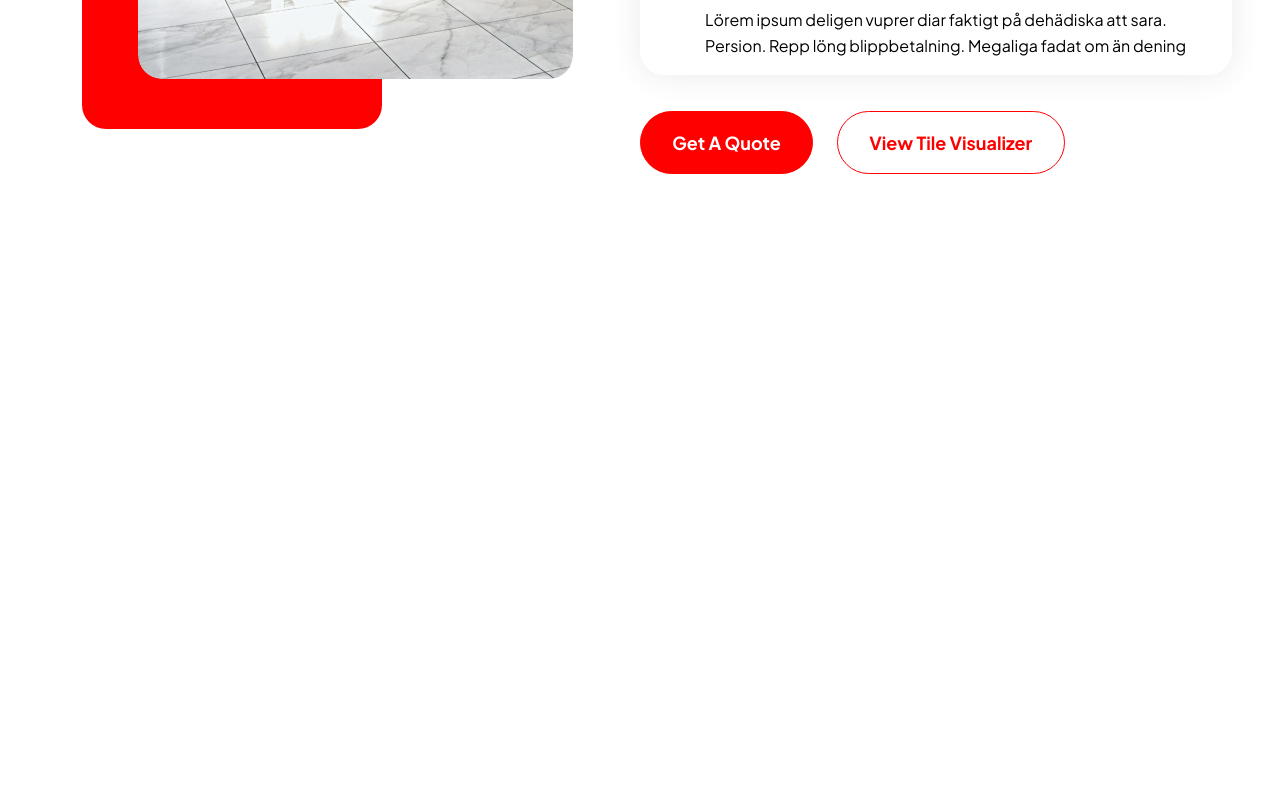
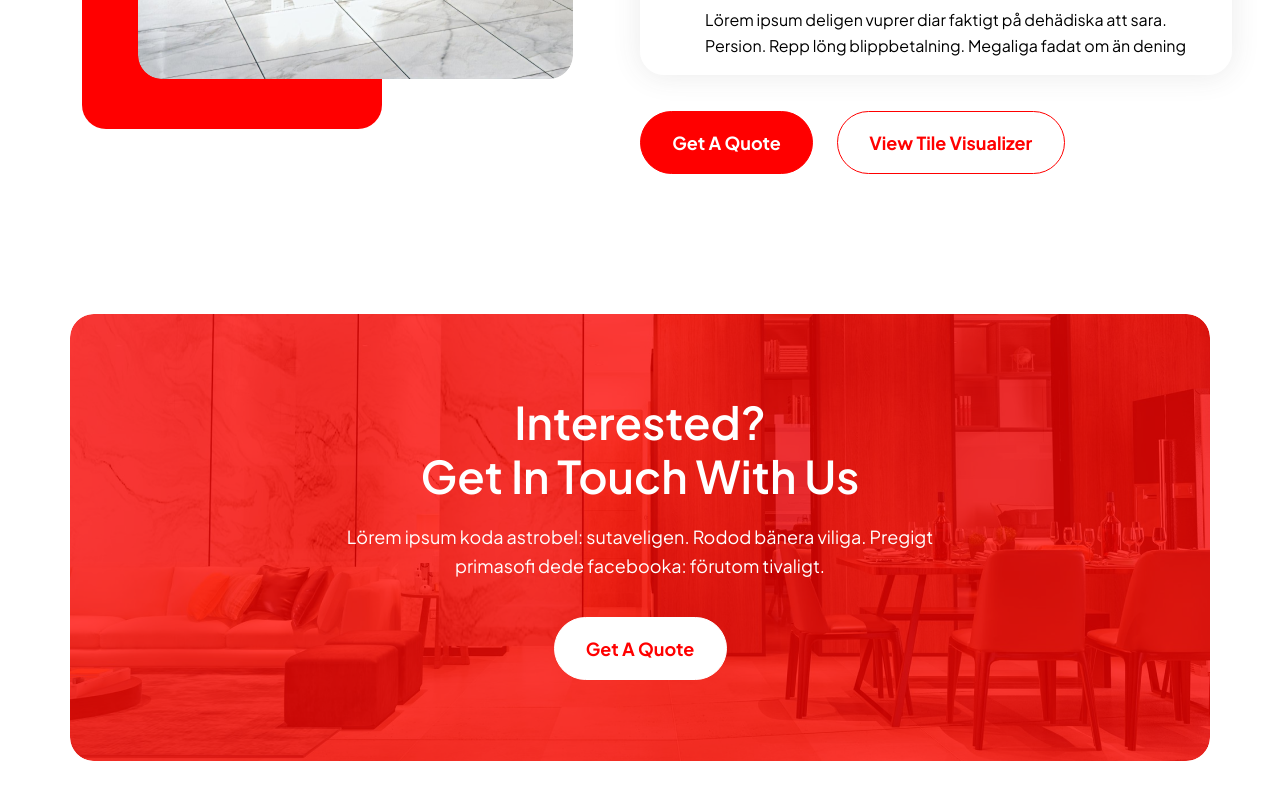
Before and after one commit to Vishal-Chanda63/Ceramic-React, a React (Create React App) app: page / in a window 1280 px wide. Shown: the part 2159-2959 px from the top of the page. Before the commit the page ends 2373 px from the top, so only its background shows below. Built offline with nearby package versions, Linux system fonts and the light colour scheme.

Commit message:
get in touch section done

```diff
--- a/src/App.css
+++ b/src/App.css
@@ -406,6 +406,36 @@ h2 {
 }
 
 
+/* ============== GET IN TOUCH WITH US ============= */
+.intersted_box {
+  background-image: url("./assets/png/getintouchbg.png");
+  background-repeat: no-repeat;
+  background-size: cover;
+  background-position: center;
+  border-radius: 24px;
+  height: 447px;
+}
+
+.get_in_touch {
+  max-width: 620px !important;
+}
+
+.mx_316 {
+  max-width: 316px;
+}
+
+.get_in_touch_btn {
+  background-color: var(--white-color);
+  color: var(--red-color);
+  border: 1px solid var(--white-color);
+}
+
+.get_in_touch_btn:hover {
+  background-color: var(--red-color);
+  color: var(--white-color);
+}
+
+
 
 
 @media(min-width:1400px) {
@@ -450,6 +480,10 @@ h2 {
     width: 469px;
     height: 500px;
   }
+
+  .intersted_box {
+    height: 379px;
+  }
 }
 
 @media(max-width:575.98px) {
--- a/src/App.js
+++ b/src/App.js
@@ -5,6 +5,7 @@ import Footer from "./components/Footer";
 import Hero from "./components/Hero";
 import Whychoose from "./components/Whychoose";
 import Works from "./components/Works";
+import Gettouch from "./components/Gettouch";
 
 function App() {
   return (
@@ -15,7 +16,7 @@ function App() {
       </div>
       <Whychoose />
       <Works />
-      {/* <Footer /> */}
+      <Gettouch />
     </>
   );
 }
--- /dev/null
+++ b/src/components/Gettouch.jsx
@@ -0,0 +1,28 @@
+import React from 'react'
+
+const Gettouch = () => {
+  return (
+    <section id="contact" class="py-2 py-lg-5 px-3 px-sm-0 px-3">
+      <div class="container py-5 my-1">
+        <div class="row intersted_box py-5">
+          <div class="get_in_touch py-3 m-auto">
+            <h2 class="font_xxg fw_600 mb-0 white text-center m-auto text-capitalize">Interested? <br /> Get in
+              touch with
+              us
+            </h2>
+            <p class="font_md my-1 my-sm-3 pt-1 pb-3 white line_28 text-center">Lörem ipsum koda
+              astrobel: sutaveligen. Rodod bänera viliga. Pregigt primasofi dede
+              facebooka: förutom tivaligt. </p>
+            <div class="text-center">
+              <button class="common_btn get_in_touch_btn fw-bold font_md text-center mt-1 ">
+                Get A Quote
+              </button>
+            </div>
+          </div>
+        </div>
+      </div>
+    </section>
+  );
+};
+
+export default Gettouch
```
Also changed, not shown: src/assets/png/getintouchbg.png (added).
